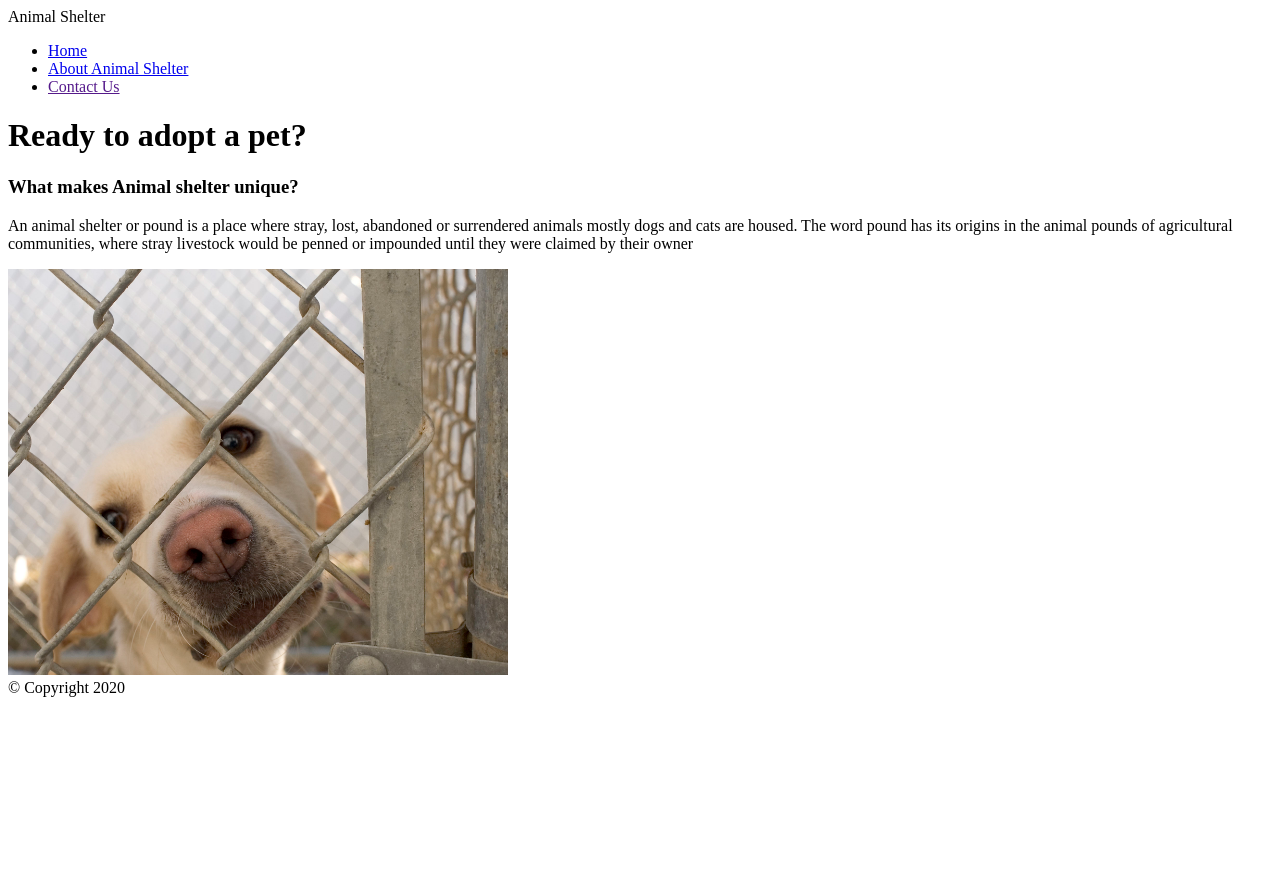
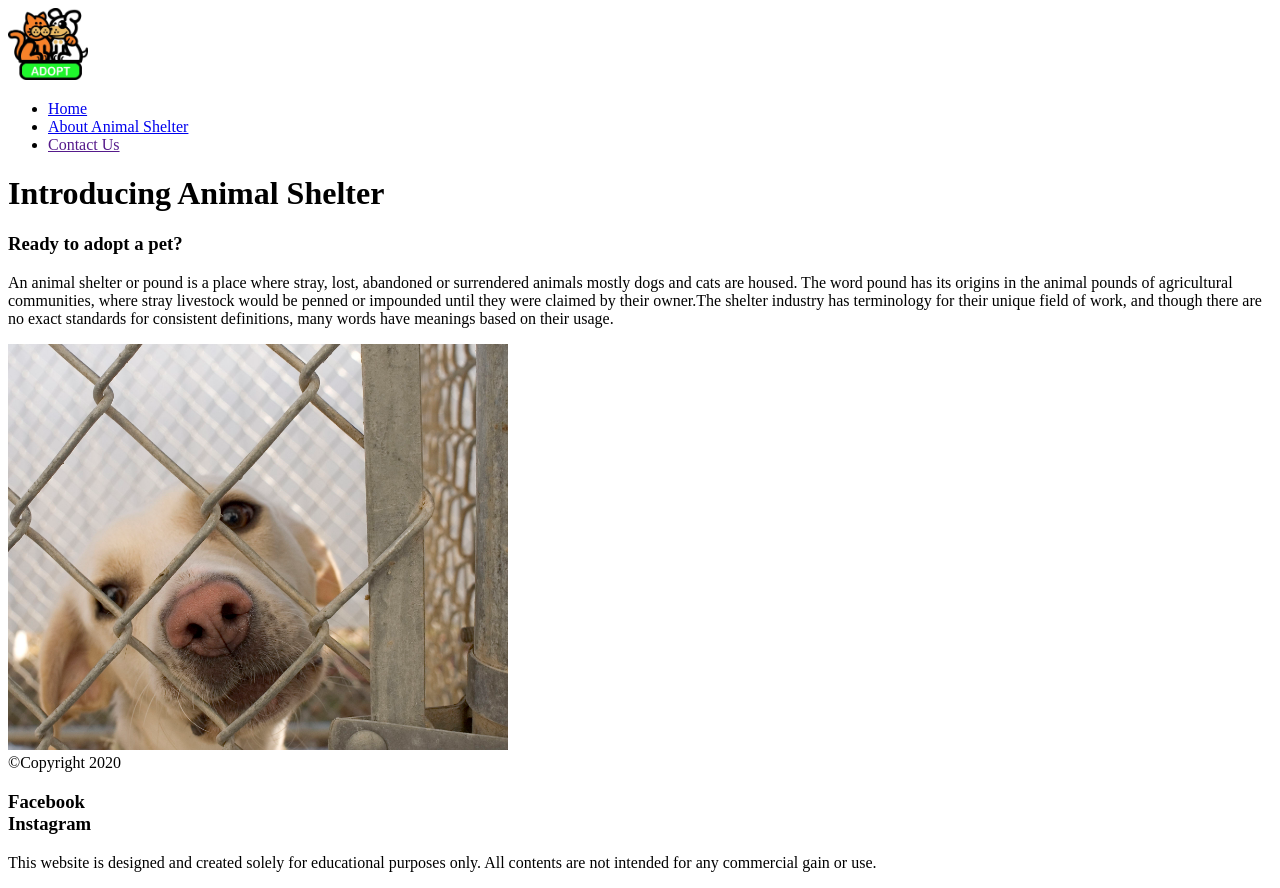
Before and after one commit to dynamicProjects/m1-assignment, a plain HTML site: page index.html in a window 1280 px wide. Before the commit the page ends 800 px from the top, so only its background shows below. Drawn offline with Linux system fonts and the light colour scheme.

Commit message:
added pet logo

```diff
--- a/index.html
+++ b/index.html
@@ -6,7 +6,11 @@
     <body>
         <!-- Container to wrap everything -->
         <div id ="container">
-            <header>Animal Shelter</header>
+            <header>
+                <div class="logo">
+                    <img src="images/petLogo.jpg" alt="pet's Logo" width="80">
+                </div>
+            </header>
             <!-- Main Navigation -->
             <nav>
                 <ul>
@@ -17,13 +21,21 @@
             </nav><!-- End Main Navigate -->
             <!--  Main Content -->
             <main>
-                <h1>Ready to adopt a pet?</h1>
-                <h3>What makes Animal shelter unique?</h3>
-                <p>An animal shelter or pound is a place where stray, lost, abandoned or surrendered animals mostly dogs and cats are housed. The word pound has its origins in the animal pounds of agricultural communities, where stray livestock would be penned or impounded until they were claimed by their owner</p>
+                <h1>Introducing Animal Shelter</h1>
+                <h3>Ready to adopt a pet?</h3>
+                <p>An animal shelter or pound is a place where stray, lost, abandoned or surrendered animals mostly dogs and cats are housed. The word pound has its origins in the animal pounds of agricultural communities, where stray livestock would be penned or impounded until they were claimed by their owner.The shelter industry has terminology for their unique field of work, and though there are no exact standards for consistent definitions, many words have meanings based on their usage.</p>
                 <img src="images/petImage.jpg" alt="Dog Image" width="500">
             </main> <!-- End  Main Content -->
             <!-- Footer Information -->
-            <footer>&copy; Copyright 2020</footer>
+            <footer>
+                <div  id="nondisclaimer">
+                    <div class="copy">&copy;Copyright 2020</div>
+                    <div class="social"><h3>Facebook<br>Instagram</h3></div>
+                </div>
+                <div  id="disclaimer">
+                    <p>This website is designed and created solely for educational purposes only. All contents are not intended for any commercial gain or use.</p>
+            </div>
+            </footer>
             <!-- End Container -->
         </div>
     </body>
```
Also changed, not shown: images/petLogo.jpg (added).
